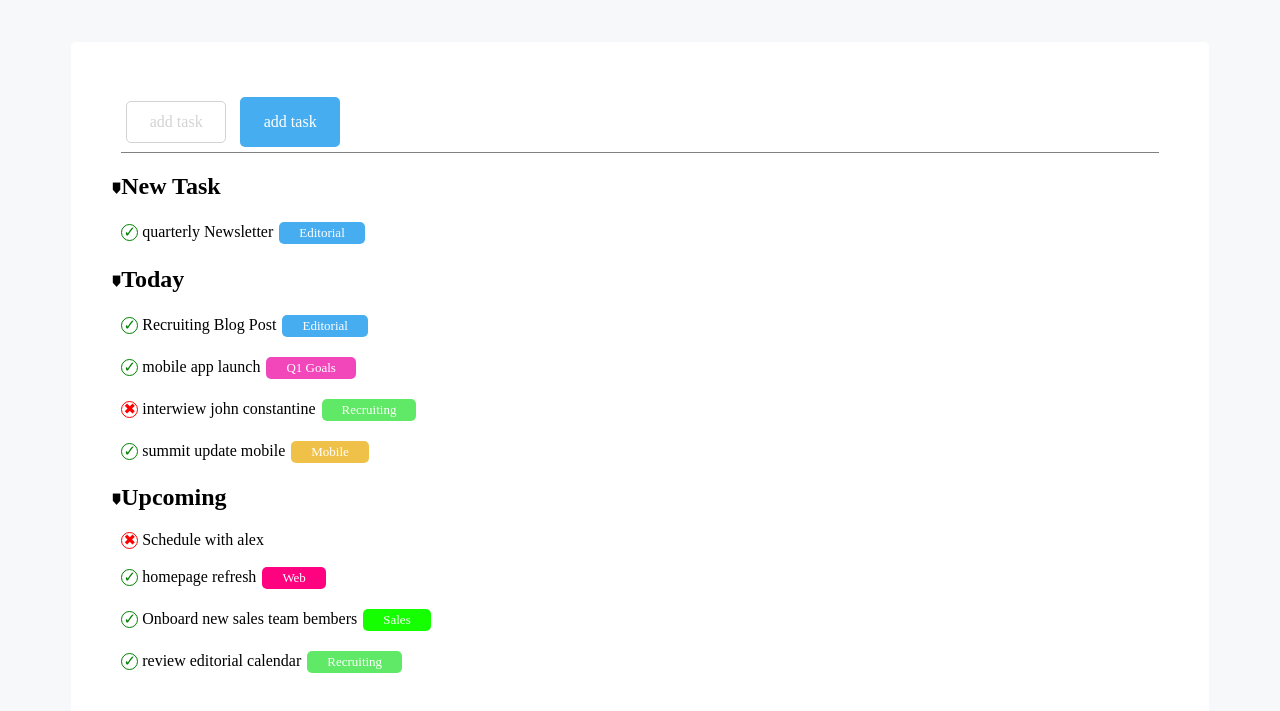
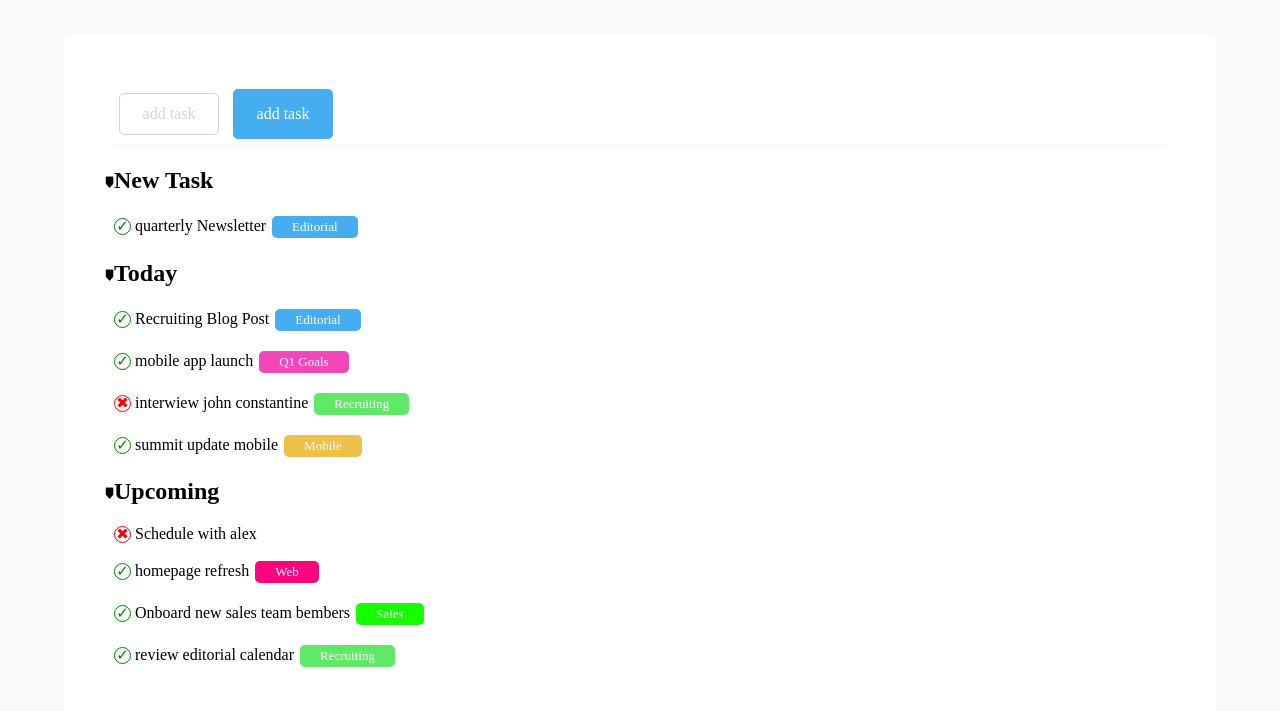
Before and after one commit to CarloCassini/html-css-toboolist, a plain HTML site: page index.html in a window 1280 px wide. Shown: the part 109-820 px from the top of the page. Drawn offline with Linux system fonts and the light colour scheme.

Commit message:
fix body margin

```diff
--- a/CSS/style.css
+++ b/CSS/style.css
@@ -1,5 +1,6 @@
 body{
     background-color: #F6F8F9;
+    margin: 0;
 }
 
 .container{
@@ -23,7 +24,7 @@ header{
 
 /* per navigator */
 nav{
-    border-bottom: 1px solid  gray;
+    border-bottom: 3px solid #F6F8F9;
 
 }
 .button{
```
